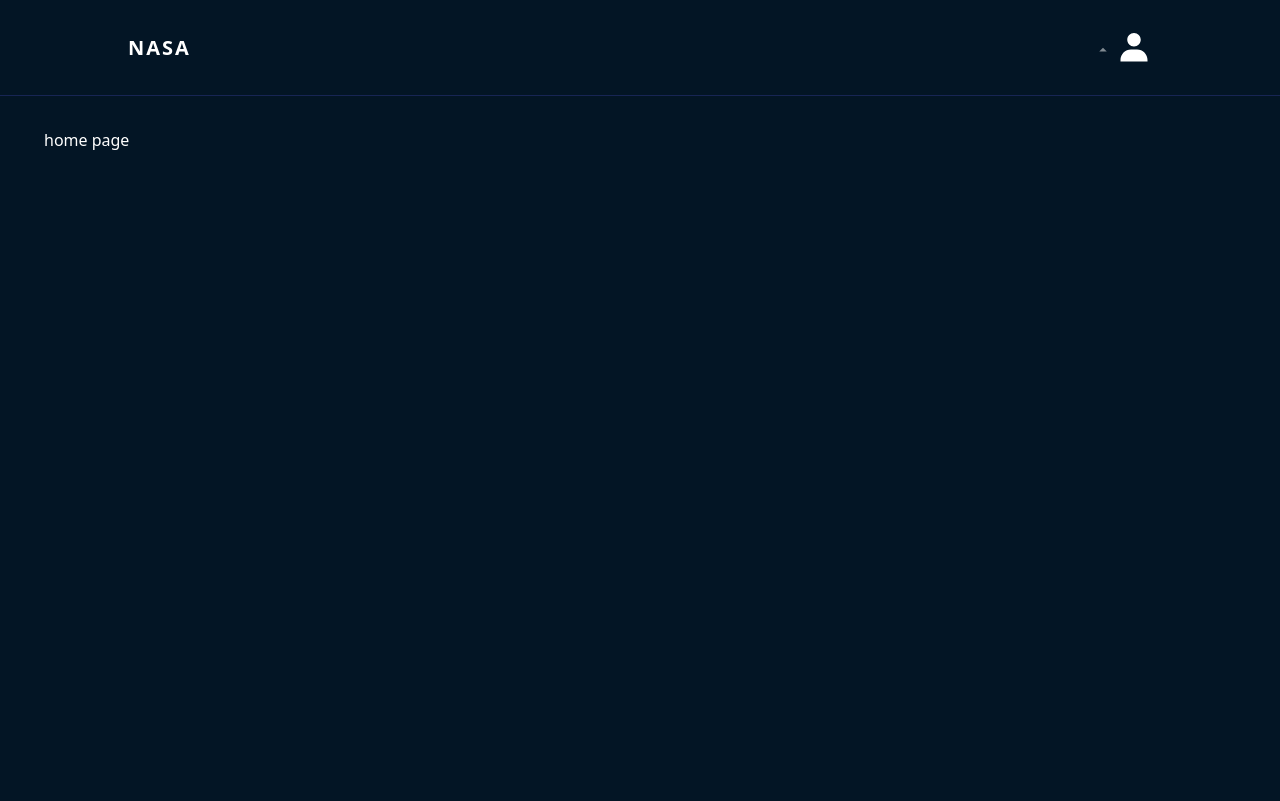
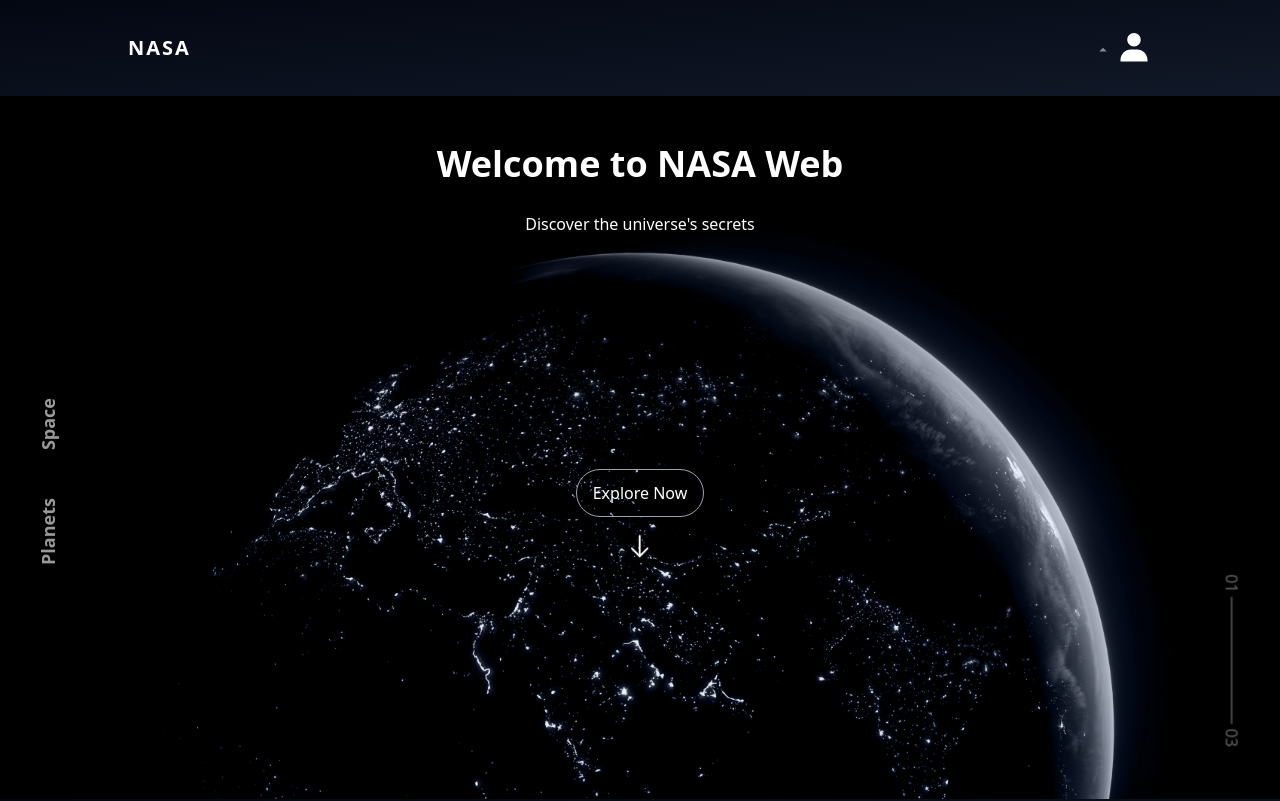
Before and after one commit to akashdeep023/Nasa_Web, a React (Create React App) app: page / in a window 1280 px wide. Shown: the top 801 px of the page. Built offline with nearby package versions, Linux system fonts and the light colour scheme; no server answers; sample sign-in values are in the browser's storage.

Commit message:
Update Home page

```diff
--- a/src/App.js
+++ b/src/App.js
@@ -26,7 +26,7 @@ function App() {
 	}, []);
 	return (
 		<Provider store={appStore}>
-			<div className="bg-color">
+			<div className="">
 				<ToastContainer
 					position="top-left"
 					autoClose={3000}
@@ -44,7 +44,7 @@ function App() {
 				/>
 				<BrowserRouter>
 					<Header />
-					<div className="text-white min-h-[calc(100vh-96px)]">
+					<div className="text-white min-h-[calc(100vh-97px)]">
 						<Suspense fallback={<Loading />}>
 							<Routes>
 								<Route path="/login" element={<Login />} />
--- a/src/components/Footer.js
+++ b/src/components/Footer.js
@@ -8,7 +8,7 @@ import {
 
 const Footer = () => {
 	return (
-		<div className="border-t border-blue-950 bg-color">
+		<div className="bg-gradient-to-br to-gray-900 from-gray-950">
 			<div className=" w-full ps-10 sm:ps-[10%] py-10 sm:py-16 flex flex-col items-start justify-center gap-8 text-white">
 				<div>Question? Call 000-0000-0000</div>
 				<ul className="flex flex-wrap justify-start font-light underline decoration-from-font">
--- a/src/components/Header.js
+++ b/src/components/Header.js
@@ -36,7 +36,7 @@ const Header = () => {
 	}, []);
 
 	return (
-		<div className="bg-color border-b border-blue-950 z-50 h-24 px-3 sm:px-[10%] filter flex justify-between items-center w-full backdrop-blur-3xl">
+		<div className="bg-gradient-to-br to-gray-900 from-gray-950 sticky top-0  z-50 h-24 px-3 sm:px-[10%] filter flex justify-between items-center w-full backdrop-blur-3xl">
 			<a
 				href="/"
 				className="text-white font-bold text-xl tracking-widest"
@@ -53,7 +53,7 @@ const Header = () => {
 					<BiSolidUser
 						ref={imgRef}
 						color="white"
-						className="ml-1 sm:h-9 sm:w-9 rounded-lg cursor-pointer contrast-200"
+						className="ml-1 h-7 w-7 sm:h-9 sm:w-9 rounded-lg cursor-pointer contrast-200"
 						onClick={() => setHeaderHide(!headerhide)}
 					/>
 					<div
--- a/src/components/page/Home.js
+++ b/src/components/page/Home.js
@@ -1,11 +1,59 @@
 import { useSelector } from "react-redux";
 import Confirm from "../subComponents/Confirm";
+import CardGrid from "../CardGrid";
+import { BsArrowDown } from "react-icons/bs";
+import { HiArrowDown } from "react-icons/hi";
+import { CgArrowDown } from "react-icons/cg";
+import { GoArrowDown } from "react-icons/go";
+import { Link } from "react-router-dom";
 
 const Home = () => {
 	const confirm = useSelector((store) => store.config?.confirm);
 	return (
-		<div className="min-h-screen min-w-screen text-white px-5 sm:px-8 md:px-11 py-6 sm:py-8 ">
-			<div className="">home page</div>
+		<div className="h-full min-w-screen text-white relative">
+			<div className="absolute top-0 w-full h-[calc(100vh-97px)] bg-gradient-to-br to-gray-900 from-gray-950">
+				<img
+					src="/earth.jpg"
+					alt="earth"
+					className="w-full h-full object-cover object-top mix-blend-luminosity"
+				/>
+			</div>
+			<div className="text-white z-10 relative py-12 w-full h-[calc(100vh-97px)]">
+				<div className="flex justify-center items-center">
+					<div className="w-full max-w-md flex flex-col items-center gap-3 sm:gap-7">
+						<h1 className="text-2xl sm:text-4xl font-bold">
+							Welcome to NASA Web
+						</h1>
+						<p className="">Discover the universe's secrets</p>
+					</div>
+				</div>
+				<div className="origin-left ml-6 sm:ml-12 -rotate-90 flex gap-12 justify-between items-center absolute bottom-1/3 translate-y-1/2 opacity-60 left-0">
+					<Link
+						to={"/planets"}
+						className="font-semibold text-lg hover:underline underline-offset-4"
+					>
+						Planets
+					</Link>
+					<Link
+						to={"/space"}
+						className="font-semibold text-lg hover:underline underline-offset-4"
+					>
+						Space
+					</Link>
+				</div>
+				<div className="flex flex-col h-24 justify-between items-center mt-5 absolute bottom-1/3 left-1/2 -translate-x-1/2">
+					<button className="w-32 h-12 border border-gray-400 hover:border-gray-100 rounded-full">
+						Explore Now
+					</button>
+					<GoArrowDown className="text-white text-3xl animate-bounce duration-75" />
+				</div>
+				<div className="origin-right mr-6 sm:mr-12 rotate-90 flex gap-1 justify-between items-center absolute bottom-10 opacity-40 right-0">
+					<span>01</span>
+					<div className="w-32 border border-gray-400 hover:border-gray-100 rounded-full"></div>
+					<span>03</span>
+				</div>
+			</div>
+			{/* <CardGrid /> */}
 			{confirm && (
 				<div className="fixed top-0 backdrop-blur-sm p-2 w-full h-full flex items-center justify-center z-50">
 					<Confirm />
@@ -16,3 +64,4 @@ const Home = () => {
 };
 
 export default Home;
+// px-5 sm:px-8 md:px-11 py-6 sm:py-8
--- a/src/components/subComponents/ForgotPass.js
+++ b/src/components/subComponents/ForgotPass.js
@@ -52,7 +52,7 @@ const ForgotPass = () => {
 			});
 	};
 	return (
-		<div className="relative bg-black mx-auto max-h-80 w-[95%] max-w-[450px] sm:w-[80%] md:w-1/2 rounded-lg aspect-video border border-gray-400 flex justify-center items-center text-white">
+		<div className="relative bg-black/70 mx-auto max-h-80 w-[95%] max-w-[450px] sm:w-[80%] md:w-1/2 rounded-lg aspect-video border border-gray-400 flex justify-center items-center text-white">
 			<div className="flex flex-col gap-5 m-3 w-[90%] sm:w-[80%]">
 				<h4 className="text-lg sm:text-xl md:text-2xl font-bold my-2 mb-1 sm:mb-3 text-center">
 					Forgot Password?
--- a/src/index.css
+++ b/src/index.css
@@ -7,9 +7,5 @@ body::-webkit-scrollbar {
 }
 body::-webkit-scrollbar-thumb {
 	width: 5px;
-	background: #031525;
+	background: #0a101d;
 }
-
-.bg-color {
-	background: #031525;
-}
```
Also changed, not shown: public/earth.jpg (added), src/utils/constants/constants.js (deleted).
